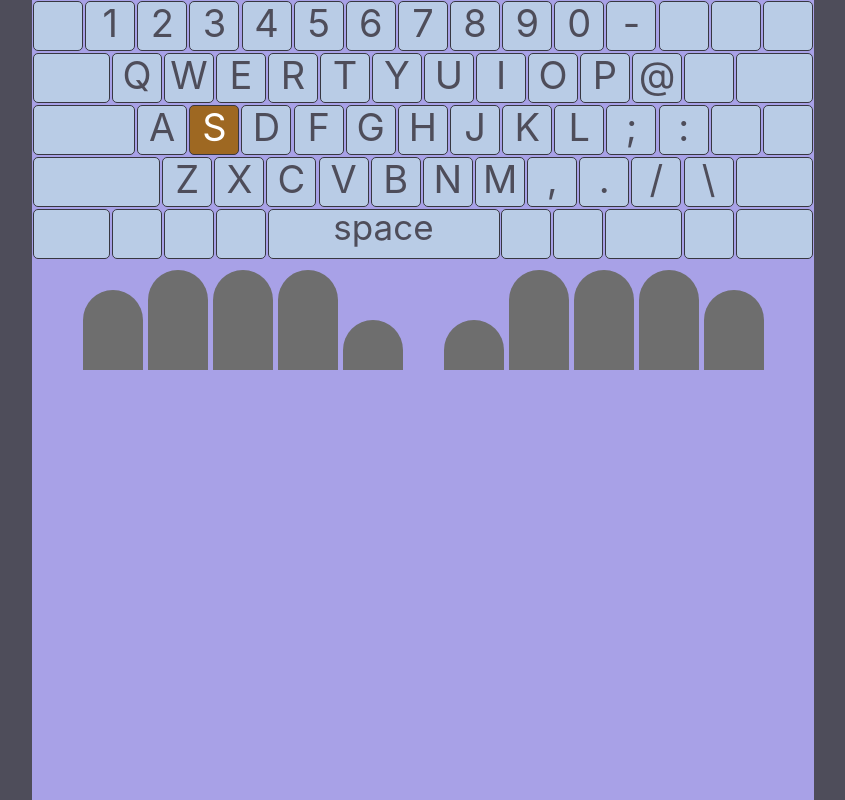
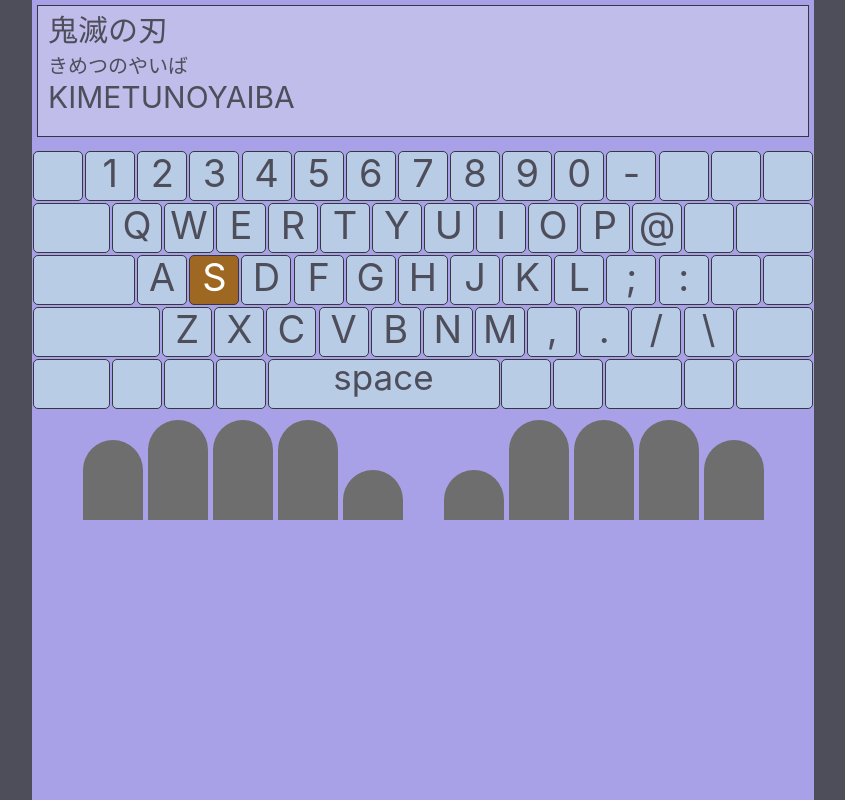
Before and after one commit to tyahha/type-typing, a React (Create React App) app: page / in a window 1280 px wide. Shown: the whole page, without its empty margins (217-1062 px from the left). Built offline with nearby package versions, Linux system fonts and the light colour scheme.

Commit message:
display作成

```diff
--- a/src/App.tsx
+++ b/src/App.tsx
@@ -2,11 +2,13 @@
 import style from "./App.module.scss";
 import { KeyBoardContainer } from "./container/KeyBoardContainer";
 import { Hands } from "./component/hands";
+import { StringDisplay } from "./component/string-display";
 
 const App: React.FC = () => {
   return (
     <main className={style.main}>
       <div className={style.app}>
+        <StringDisplay />
         <KeyBoardContainer />
         <div className={style.handsAjust}>
           <Hands />
--- /dev/null
+++ b/src/component/string-display/StringDisplay.tsx
@@ -0,0 +1,14 @@
+import React from "react";
+import style from "./string-display.module.scss";
+
+export const StringDisplay = () => {
+  return (
+    <div className={style.stringDisplayFrame}>
+      <div className={style.stringDisplay}>
+        <p className={style.mainString}>鬼滅の刃</p>
+        <p className={style.hiragana}>きめつのやいば</p>
+        <p className={style.alphabet}>KIMETUNOYAIBA</p>
+      </div>
+    </div>
+  );
+};
--- /dev/null
+++ b/src/component/string-display/index.ts
@@ -0,0 +1,2 @@
+import { StringDisplay } from "./StringDisplay";
+export { StringDisplay };
--- /dev/null
+++ b/src/component/string-display/string-display.module.scss
@@ -0,0 +1,29 @@
+.stringDisplayFrame {
+  width: 100%;
+  height: 150px;
+}
+
+.stringDisplay {
+  margin: 5px;
+  height: 120px;
+  padding: 0 10px 10px 10px;
+  border-color: rgb(55, 55, 65);
+  border-style: solid;
+  border-width: 1px;
+  background-color: #c1bdeb;
+}
+
+.mainString {
+  font-size: 30px;
+  margin: 0px;
+}
+
+.hiragana {
+  font-size: 20px;
+  margin: 0px;
+}
+
+.alphabet {
+  font-size: 30px;
+  margin: 0px;
+}
```
